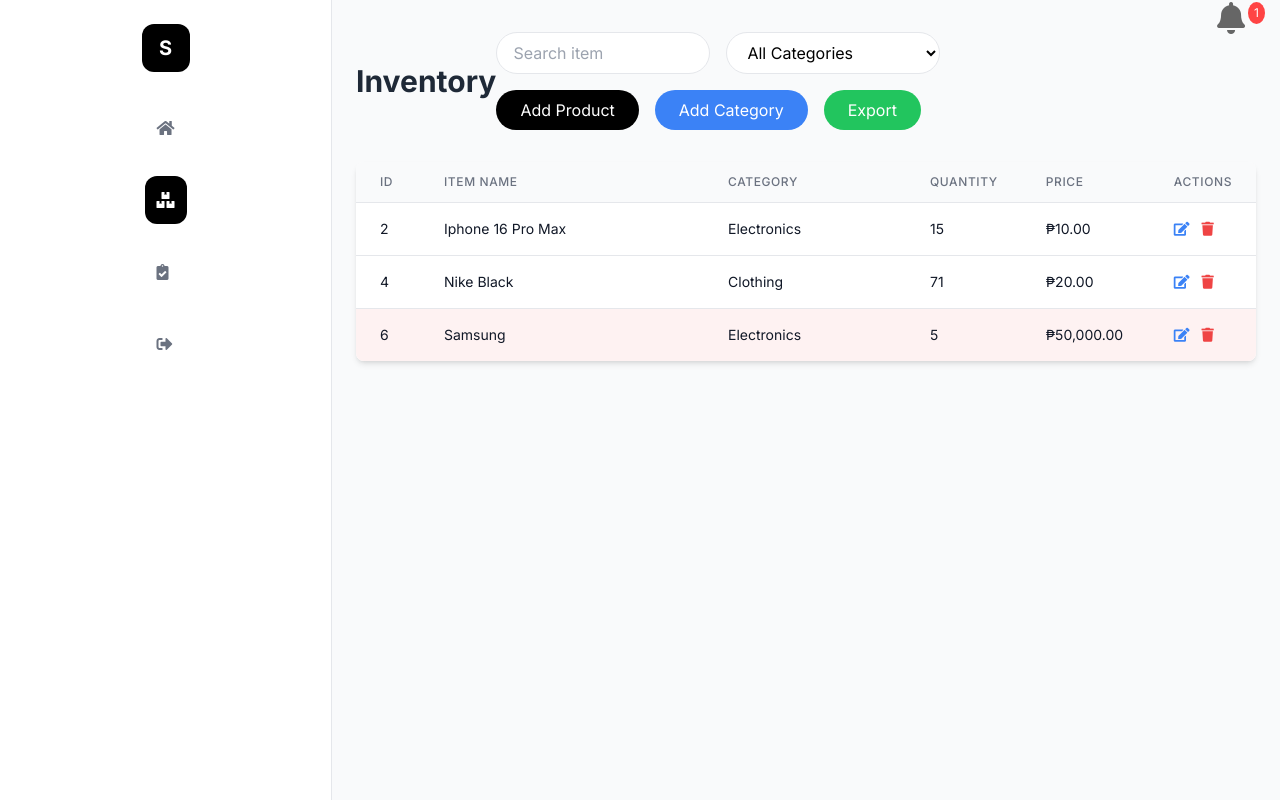
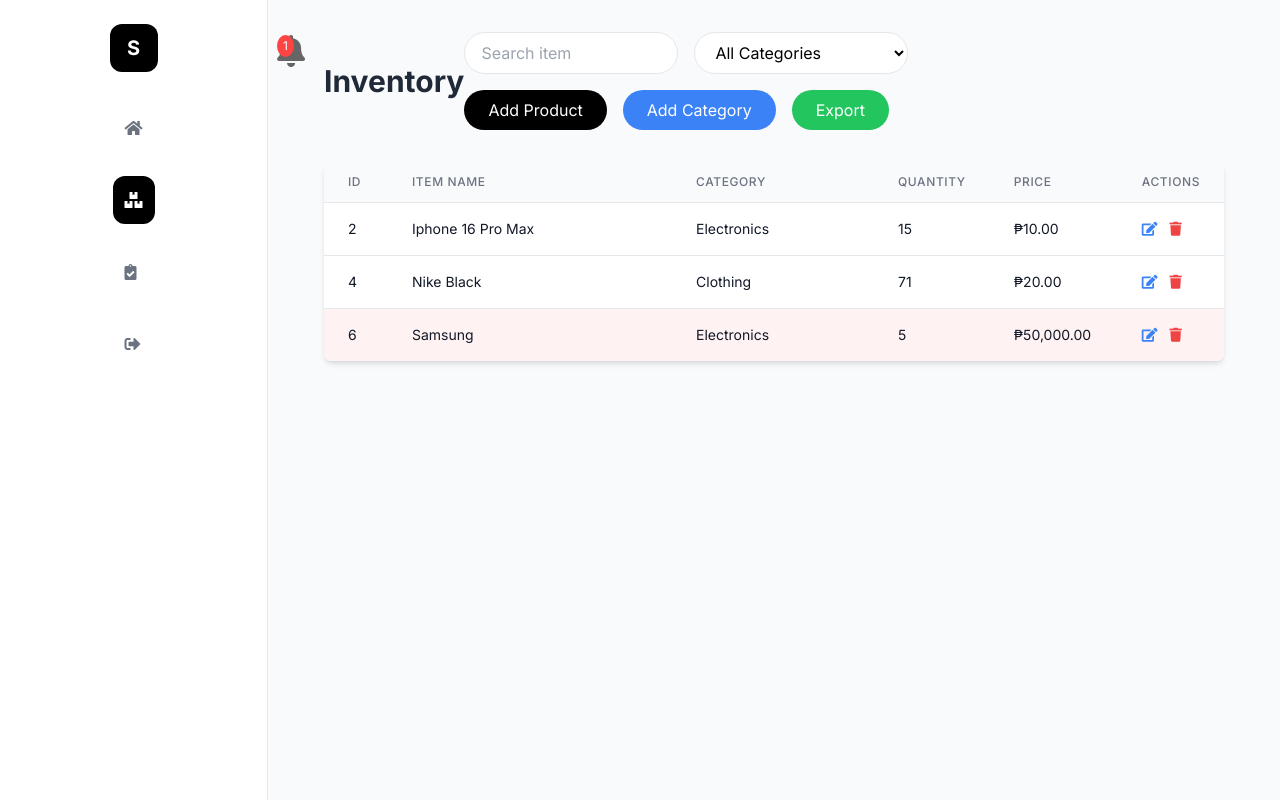
Before and after one commit to MarckRamon/Paraiso-Gabison-Bustamante---Repository, a Django app: page /inventory-items/ in a window 1280 px wide. Run offline with Django 5.2, Linux system fonts and the light colour scheme; data comes from the database, SQL or seed files in the repository; both versions use the stored data as it was after the commit; some libraries are stand-ins or nearby versions.

Commit message:
Fixed Inventory & Order - Updated Dashboard

```diff
--- a/inventory/templates/inventory/dashboard.html
+++ b/inventory/templates/inventory/dashboard.html
@@ -35,14 +35,17 @@
 
         <!-- Main Content -->
         {% block content %}
-        <main class="flex-1 p-8">
-            <!-- Default dashboard content if no block is provided -->
+        <main class="flex-1 overflow-x-hidden p-4 md:p-8">
             <header class="mb-8">
-                <h1 class="text-3xl font-bold text-gray-800 mb-4">Inventory Dashboard</h1>
-
+                <h1 class="text-3xl font-bold text-gray-800 mb-4">Stockhub Dashboard</h1>
                 <!-- User Information Card -->
                 <div class="bg-white shadow-md rounded-lg p-6 mb-6">
-                    <h2 class="text-xl font-semibold mb-4 text-gray-700">User Information</h2>
+                    <div class="flex justify-between items-center mb-4">
+                        <h2 class="text-xl font-semibold text-gray-700">User Information</h2>
+                        <button onclick="toggleEditModal()" class="text-blue-600 hover:text-blue-800 transition-colors">
+                            <i class="fas fa-edit mr-2"></i>Edit Profile
+                        </button>
+                    </div>
                     <div class="grid grid-cols-2 gap-4">
                         <div>
                             <label class="block text-gray-600 font-medium mb-2">First Name</label>
@@ -56,6 +59,41 @@
                             <label class="block text-gray-600 font-medium mb-2">Email</label>
                             <p class="text-gray-800 font-semibold">{{ user.email }}</p>
                         </div>
+                    </div>
+                </div>
+
+                        <!-- Edit Profile Modal -->
+                <div id="editProfileModal" class="fixed inset-0 bg-black bg-opacity-50 z-50 hidden flex items-center justify-center">
+                    <div class="bg-white rounded-lg shadow-xl p-8 w-96">
+                        <h2 class="text-2xl font-bold mb-6 text-gray-800">Edit Profile</h2>
+                        <form id="editProfileForm" method="POST" action="{% url 'edit_user_info' %}">
+                            {% csrf_token %}
+                            <div class="mb-4">
+                                <label for="first_name" class="block text-gray-600 font-medium mb-2">First Name</label>
+                                <input type="text" id="first_name" name="first_name" value="{{ user.first_name }}"
+                                    class="w-full px-3 py-2 border border-gray-300 rounded-md focus:outline-none focus:ring-2 focus:ring-blue-500">
+                            </div>
+                            <div class="mb-4">
+                                <label for="last_name" class="block text-gray-600 font-medium mb-2">Last Name</label>
+                                <input type="text" id="last_name" name="last_name" value="{{ user.last_name }}"
+                                    class="w-full px-3 py-2 border border-gray-300 rounded-md focus:outline-none focus:ring-2 focus:ring-blue-500">
+                            </div>
+                            <div class="mb-6">
+                                <label for="email" class="block text-gray-600 font-medium mb-2">Email</label>
+                                <input type="email" id="email" name="email" value="{{ user.email }}"
+                                    class="w-full px-3 py-2 border border-gray-300 rounded-md focus:outline-none focus:ring-2 focus:ring-blue-500">
+                            </div>
+                            <div class="flex justify-end space-x-4">
+                                <button type="button" onclick="toggleEditModal()"
+                                        class="text-gray-600 hover:text-gray-800 mr-4">
+                                    Cancel
+                                </button>
+                                <button type="submit"
+                                        class="bg-black text-white px-4 py-2 rounded-md hover:bg-gray-800 transition-colors">
+                                    Save Changes
+                                </button>
+                            </div>
+                        </form>
                     </div>
                 </div>
 
@@ -82,6 +120,13 @@
                 </div>
             </header>
         </main>
+
+        <script>
+            function toggleEditModal() {
+                const modal = document.getElementById('editProfileModal');
+                modal.classList.toggle('hidden');
+            }
+            </script>
         {% endblock %}
     </div>
 </body>
--- a/inventory/templates/inventory/inventory_items.html
+++ b/inventory/templates/inventory/inventory_items.html
@@ -5,8 +5,8 @@
 {% block content %}
 <link rel="stylesheet" href="{% static 'css/inventory_items.css' %}">
 
-<div class="flex flex-col min-h-screen bg-gray-50">
-    <div class="flex-1 py-8">
+<div class="flex flex-col min-h-screen bg-gray-50 w-full">
+    <div class="flex-1 py-8 w-full px-4 md:px-6 lg:px-8">
         <!-- Remove max-w-7xl and adjust padding -->
         <div class="w-full px-6">
             <!-- Header Section -->
@@ -58,8 +58,8 @@
             </div>
 
             <!-- Table Section -->
-            <div class="bg-white shadow-md rounded-lg overflow-hidden">
-                <div class="overflow-x-auto">
+            <div class="bg-white shadow-md rounded-lg overflow-hidden w-full">
+                <div class="overflow-x-auto w-full">
                     <table class="w-full divide-y divide-gray-200">
                         <thead class="bg-gray-50">
                             <tr>
@@ -107,8 +107,9 @@
 <div id="addProductModal" class="modal hidden fixed inset-0 bg-gray-600 bg-opacity-50 overflow-y-auto h-full w-full">
     <div class="relative top-20 mx-auto p-5 border w-96 shadow-lg rounded-md bg-white">
         <div class="mt-3">
-            <h3 class="text-lg leading-6 font-medium text-gray-900">Add New Product</h3>
+            <h3 class="text-lg leading-6 font-medium text-gray-900">Add Product</h3>
             <form id="addProductForm" class="mt-4">
+                {% csrf_token %}
                 <div class="mb-4">
                     <label for="name" class="block text-sm font-medium text-gray-700">Name</label>
                     <input type="text" id="name" name="name" class="mt-1 block w-full rounded-md border-gray-300 shadow-sm focus:border-blue-500 focus:ring-blue-500">
@@ -139,7 +140,7 @@
 </div>
 
     <!-- Notification System -->
-    <div class="notification-wrapper">
+    <div class="notification-wrapper absolute top-2 right-6 z-50">
         <div class="notification-icon" onclick="toggleNotifications()">
             <i class="fas fa-bell"></i>
             {% if low_stock_items %}
@@ -230,8 +231,8 @@
         /* Notification Wrapper */
         .notification-wrapper {
             position: absolute;
-            top: 2px;
-            right: 15px;
+            top: 35px;
+            right: 955px;
             z-index: 1000;
         }
 
@@ -250,7 +251,7 @@
         .notification-badge {
             position: absolute;
             top: 0;
-            right: 0;
+            left: 0;
             background-color: #ff4444;
             color: white;
             border-radius: 50%;
@@ -833,5 +834,48 @@
 function closeAddCategoryModal() {
     document.getElementById('addCategoryModal').style.display = 'none';
 }
+
+document.getElementById('addProductForm').addEventListener('submit', function(event) {
+    event.preventDefault();
+
+    const formData = {
+        name: document.getElementById('name').value,
+        category: document.getElementById('category').value,
+        quantity: document.getElementById('quantity').value,
+        price: document.getElementById('price').value,
+    };
+
+    fetch("{% url 'add_product' %}", {
+        method: 'POST',
+        headers: {
+            'Content-Type': 'application/json',
+            'X-CSRFToken': getCookie('csrftoken'),
+        },
+        body: JSON.stringify(formData),
+    })
+    .then(response => {
+        if (!response.ok) {
+            return response.text().then(text => {
+                console.error('Error response:', text);
+                throw new Error(`HTTP error! status: ${response.status}`);
+            });
+        }
+        return response.json();
+    })
+    .then(data => {
+        console.log('Add product:', data);
+        closeAddProductModal();
+        addProductToTable(data);
+
+        // Reset form fields
+        document.getElementById('name').value = '';
+        document.getElementById('quantity').value = '';
+        document.getElementById('price').value = '';
+    })
+    .catch(error => {
+        console.error('Error:', error);
+        alert('Failed to add item. Please check the console for more information.');
+    });
+});
 </script>
 {% endblock %}
```
Also changed, not shown: inventory/templates/order_management.html (+4 -4 lines), db.sqlite3.
